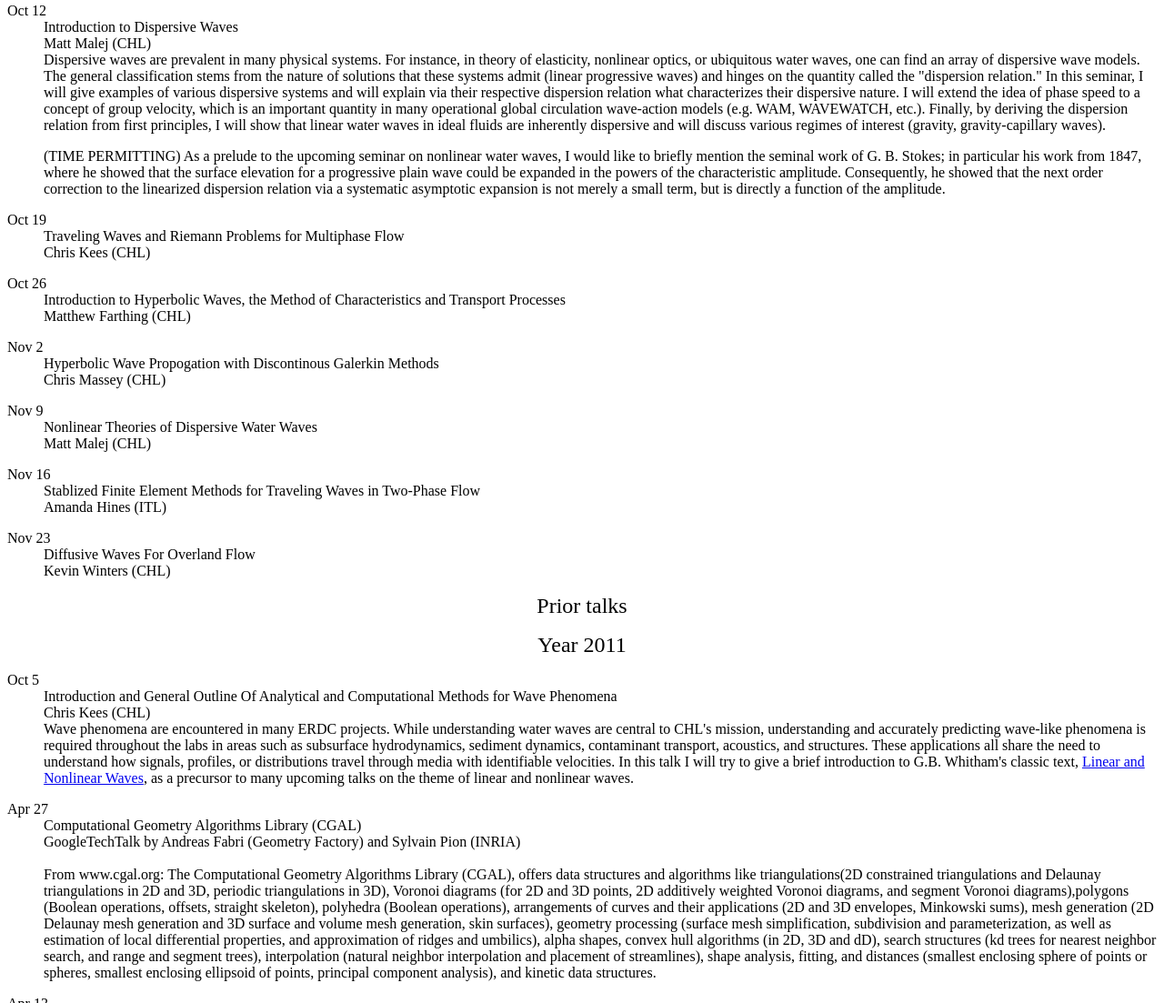
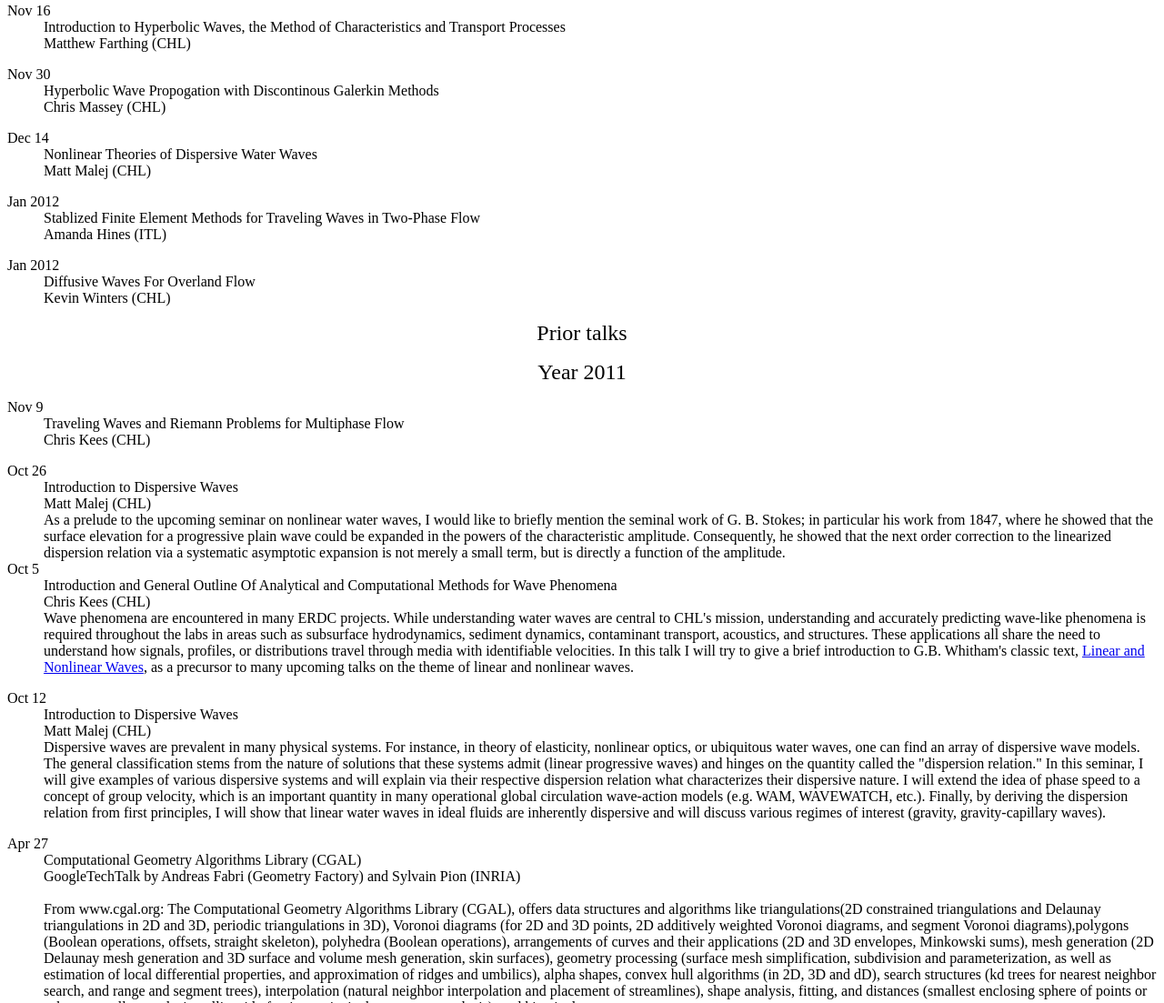
Before and after one commit to erdc/seminar, a plain HTML site: page index.html in a window 1280 px wide. Shown: the part 450-1553 px from the top of the page at 91% size. Drawn offline with Linux system fonts and the light colour scheme.

Commit message:
updated the schedule

```diff
--- a/index.html
+++ b/index.html
@@ -80,76 +80,35 @@ an empty message with the subject line 'subscribe ls-cms'.
 
 <P>
 <DL COMPACT>
-<DT>Oct 12</DT>
-<DD>Introduction to Dispersive Waves
-<BR>
-Matt Malej
-  (CHL)
-<BR>
-Dispersive waves are prevalent in many physical systems.
-  For instance, in theory of elasticity, nonlinear optics, or
-  ubiquitous water waves, one can find an array of dispersive wave
-  models. The general classification stems from the nature of
-  solutions that these systems admit (linear progressive waves) and
-  hinges on the quantity called the "dispersion relation."  In this
-  seminar, I will give examples of various dispersive systems and will
-  explain via their respective dispersion relation what characterizes
-  their dispersive nature.  I will extend the idea of phase speed to a
-  concept of group velocity, which is an important quantity in many
-  operational global circulation wave-action models (e.g. WAM,
-  WAVEWATCH, etc.). Finally, by deriving the dispersion relation from
-  first principles, I will show that linear water waves in ideal
-  fluids are inherently dispersive and will discuss various regimes of
-  interest (gravity, gravity-capillary waves).
-
-<P>
-(TIME PERMITTING) As a prelude to the upcoming seminar on nonlinear
-  water waves, I would like to briefly mention the seminal work of
-  G. B. Stokes; in particular his work from 1847, where he showed that
-  the surface elevation for a progressive plain wave could be expanded
-  in the powers of the characteristic amplitude. Consequently, he
-  showed that the next order correction to the linearized dispersion
-  relation via a systematic asymptotic expansion is not merely a small
-  term, but is directly a function of the amplitude.
-
-<P>
-</DD>
-<DT>Oct 19</DT>
-<DD>Traveling Waves and Riemann Problems for Multiphase Flow
-<BR>
-Chris Kees (CHL)
-<BR>
-<P>
-</DD>
-<DT>Oct 26</DT>
+<DT>Nov 16</DT>
 <DD>Introduction to Hyperbolic Waves, the Method of Characteristics and Transport Processes
 <BR>
 Matthew Farthing (CHL)
 <BR>
 <P>
 </DD>
-<DT>Nov 2</DT>
+<DT>Nov 30</DT>
 <DD>Hyperbolic Wave Propogation with Discontinous Galerkin Methods
 <BR>
 Chris Massey (CHL)
 <BR>
 <P>
 </DD>
-<DT>Nov 9</DT>
+<DT>Dec 14</DT>
 <DD>Nonlinear Theories of Dispersive Water Waves
 <BR>
 Matt Malej (CHL)
 <BR>
 <P>
 </DD>
-<DT>Nov 16</DT>
+<DT>Jan 2012</DT>
 <DD>Stablized Finite Element Methods for Traveling Waves in Two-Phase Flow
 <BR>
 Amanda Hines (ITL)
 <BR>
 <P>
 </DD>
-<DT>Nov 23</DT>
+<DT>Jan 2012</DT>
 <DD>Diffusive Waves For Overland Flow
 <BR>
 Kevin Winters (CHL)
@@ -172,6 +131,28 @@ Kevin Winters (CHL)
 
 <P>
 <DL COMPACT>
+<DT>Nov 9</DT>
+<DD>Traveling Waves and Riemann Problems for Multiphase Flow
+<BR>
+Chris Kees (CHL)
+<BR>
+<P>
+</DD>
+<DT>Oct 26</DT>
+<DD>Introduction to Dispersive Waves
+<BR>
+Matt Malej
+  (CHL)
+<BR>
+As a prelude to the upcoming seminar on nonlinear
+  water waves, I would like to briefly mention the seminal work of
+  G. B. Stokes; in particular his work from 1847, where he showed that
+  the surface elevation for a progressive plain wave could be expanded
+  in the powers of the characteristic amplitude. Consequently, he
+  showed that the next order correction to the linearized dispersion
+  relation via a systematic asymptotic expansion is not merely a small
+  term, but is directly a function of the amplitude.
+</DD>
 <DT>Oct 5</DT>
 <DD>Introduction and General Outline Of Analytical and
   Computational Methods for Wave Phenomena
@@ -192,6 +173,30 @@ Wave
     Waves</A>,
   as a precursor to many upcoming talks on the theme of linear and
   nonlinear waves.
+
+<P>
+</DD>
+<DT>Oct 12</DT>
+<DD>Introduction to Dispersive Waves
+<BR>
+Matt Malej
+  (CHL)
+<BR>
+Dispersive waves are prevalent in many physical systems.
+  For instance, in theory of elasticity, nonlinear optics, or
+  ubiquitous water waves, one can find an array of dispersive wave
+  models. The general classification stems from the nature of
+  solutions that these systems admit (linear progressive waves) and
+  hinges on the quantity called the "dispersion relation."  In this
+  seminar, I will give examples of various dispersive systems and will
+  explain via their respective dispersion relation what characterizes
+  their dispersive nature.  I will extend the idea of phase speed to a
+  concept of group velocity, which is an important quantity in many
+  operational global circulation wave-action models (e.g. WAM,
+  WAVEWATCH, etc.). Finally, by deriving the dispersion relation from
+  first principles, I will show that linear water waves in ideal
+  fluids are inherently dispersive and will discuss various regimes of
+  interest (gravity, gravity-capillary waves).
 
 <P>
 </DD>
```
Also changed, not shown: 1 other file.
